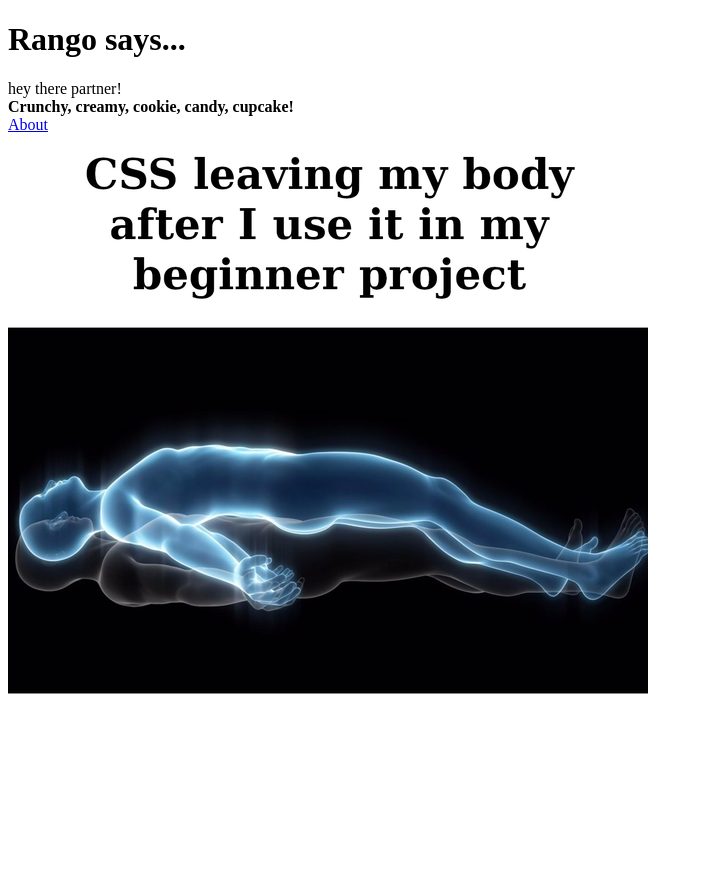
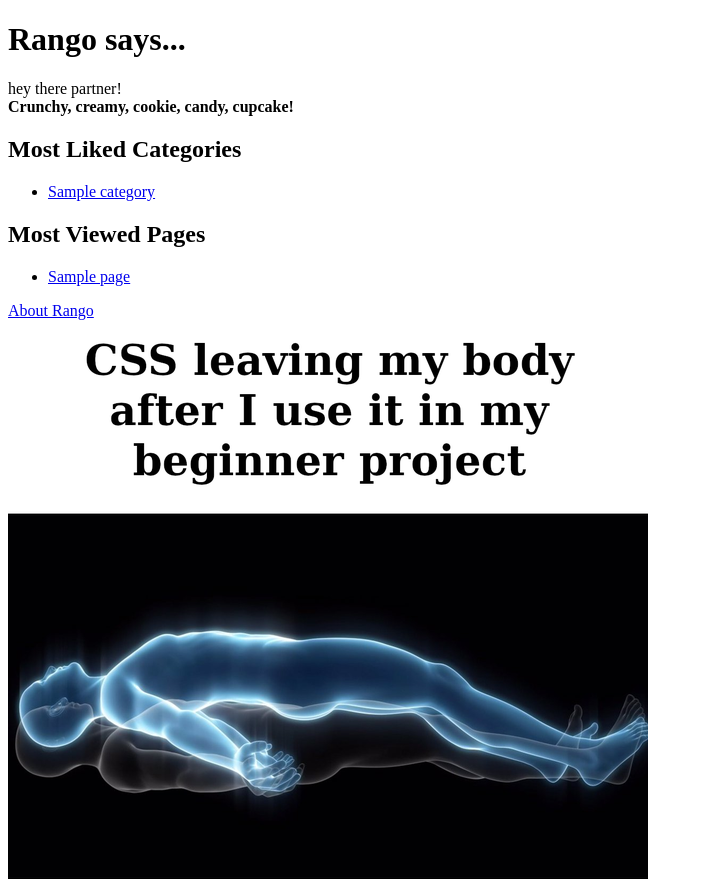
Before and after one commit to playlikepossum/tango_with_django_project, a Django app: page /rango/ in a window 1280 px wide. Shown: the top 879 px of the page, without its empty margins (0-703 px from the left). Before the commit the page ends 694 px from the top, so only its background shows below. Run offline with Django 3.2, Linux system fonts and the light colour scheme; tables that the repository leaves empty hold one stand-in row (values such as "Sample post").

Commit message:
Chapter 6 + Exercise

```diff
--- a/rango/admin.py
+++ b/rango/admin.py
@@ -4,8 +4,11 @@ from rango.models import Category, Page
 class PageAdmin(admin.ModelAdmin):
     list_display = ('title','category', 'url')
 
+class CategoryAdmin(admin.ModelAdmin):
+    prepopulated_fields = {'slug':('name',)}
 
-admin.site.register(Category)
+
+admin.site.register(Category,CategoryAdmin)
 admin.site.register(Page, PageAdmin)
 
 
--- a/rango/models.py
+++ b/rango/models.py
@@ -1,17 +1,19 @@
 from django.db import models
+from django.template.defaultfilters import slugify
 
 class Category(models.Model):
     name = models.CharField(max_length=128, unique=True)
     views = models.IntegerField(default=0)
     likes = models.IntegerField(default=0)
+    slug = models.SlugField(unique=True)
+    def save(self, *args, **kwargs):
+        self.slug = slugify(self.name)
+        super(Category, self).save(*args, **kwargs)
+    class Meta:
+        verbose_name_plural = 'categories'
     def __str__(self):
         return self.name
 
-    def view(self):
-        return self.views
-
-    def like(self):
-        return self.likes
 
 class Page(models.Model):
     category = models.ForeignKey(Category, on_delete=models.CASCADE)
--- a/rango/urls.py
+++ b/rango/urls.py
@@ -2,7 +2,8 @@ from django.urls import path
 from rango import views
 app_name = 'rango'
 urlpatterns = [
-path('', views.index, name='index'),
-path('index/', views.index, name='index'),
-path('about/', views.about, name='about'),
+    path('', views.index, name='index'),
+    path('index/', views.index, name='index'),
+    path('about/', views.about, name='about'),
+    path('category/<slug:category_name_slug>/',views.show_category, name='show_category'),
 ]
--- a/rango/views.py
+++ b/rango/views.py
@@ -1,16 +1,49 @@
 from django.shortcuts import render
 from django.http import HttpResponse
+from rango.models import Category
+from rango.models import Page
+
 
 def index(request):
-    # Construct a dictionary to pass to the template engine as its context.
-    # Note the key boldmessage matches to {{ boldmessage }} in the template!
-    context_dict = {'boldmessage': 'Crunchy, creamy, cookie, candy, cupcake!'}
-
-    # Return a rendered response to send to the client.
-    # We make use of the shortcut function to make our lives easier.
-    # Note that the first parameter is the template we wish to use.
+    # Query the database for a list of ALL categories currently stored.
+    # Order the categories by the number of likes in descending order.
+    # Retrieve the top 5 only -- or all if less than 5.
+    # Place the list in our context_dict dictionary (with our boldmessage!)
+    # that will be passed to the template engine.
+    category_list = Category.objects.order_by('-likes')[:5]
+    page_list = Page.objects.order_by('-views')[:5]
+    context_dict = {}
+    context_dict['boldmessage'] = 'Crunchy, creamy, cookie, candy, cupcake!'
+    context_dict['categories'] = category_list
+    context_dict['pages'] = page_list
+    # Render the response and send it back!
     return render(request, 'rango/index.html', context=context_dict)
 
 def about(request):
     context_dict = {'boldmessage': 'Get you some crunchy BOY'}
     return render(request, 'rango/about.html', context=context_dict)
+
+def show_category(request,category_name_slug):
+    context_dict = {}
+    try:
+        # Can we find a category name slug with the given name?
+        # If we can't, the .get() method raises a DoesNotExist exception.
+        # The .get() method returns one model instance or raises an exception.
+        category = Category.objects.get(slug=category_name_slug)
+        # Retrieve all of the associated pages.
+        # The filter() will return a list of page objects or an empty list.
+        pages = Page.objects.filter(category=category)
+        # Adds our results list to the template context under name pages.
+        context_dict['pages'] = pages
+        # We also add the category object from
+        # the database to the context dictionary.
+        # We'll use this in the template to verify that the category exists.
+        context_dict['category'] = category
+    except Category.DoesNotExist:
+        # We get here if we didn't find the specified category.
+        # Don't do anything -
+        # the template will display the "no category" message for us.
+        context_dict['category'] = None
+        context_dict['pages'] = None
+    # Go render the response and return it to the client.
+    return render(request, 'rango/category.html', context=context_dict)
--- a/templates/rango/index.html
+++ b/templates/rango/index.html
@@ -1,19 +1,44 @@
 <!DOCTYPE html>
+
 {% load staticfiles %}
+
 <html>
+
 <head>
-<title>Rango</title>
+    <title> Ranog</title>
 </head>
+
 <body>
 <h1>Rango says...</h1>
 <div>
-hey there partner! <br />
-<strong>{{ boldmessage }}</strong><br />
+    hey there partner!<br/>
+    <strong>{{ boldmessage }}</strong>
+</div>
+{% if categories %}
+<h2>Most Liked Categories</h2>
+<ul>
+    {% for category in categories %}
+    <li>
+    <!-- The following line is changed to add an HTML hyperlink -->
+    <a href="/rango/category/{{ category.slug }}/">{{ category.name }}</a>
+    </li>
+    {% endfor %}
+</ul>
+
+<h2>Most Viewed Pages</h2>
+    <ul>
+        {% for page in pages %}
+        <li><a href="{{ page.url }}">{{ page.title }}</a></li>
+        {% endfor %}
+    </ul>
+
+{% else %}
+<strong>There are no categories present.</strong>
+{% endif %}
 </div>
 <div>
-<a href="/rango/about/">About</a><br />
-<img src="{% static 'images/rango.png' %}"
-alt="Picture of Rango" /> <!-- New line -->
+    <a href="/rango/about/">About Rango</a><br />
+    <img src="{% static "images/rango.png" %}" alt="Picture of Rango" />
 </div>
 </body>
 </html>
```
Also changed, not shown: populate_rango.py (+10 -10 lines), templates/rango/category.html (added, +27 -0 lines), rango/migrations/0003_auto_20220125_2002.py (added).
